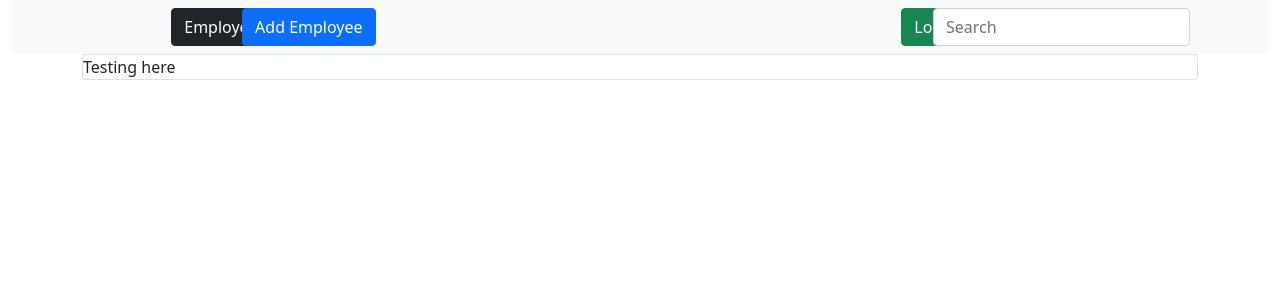
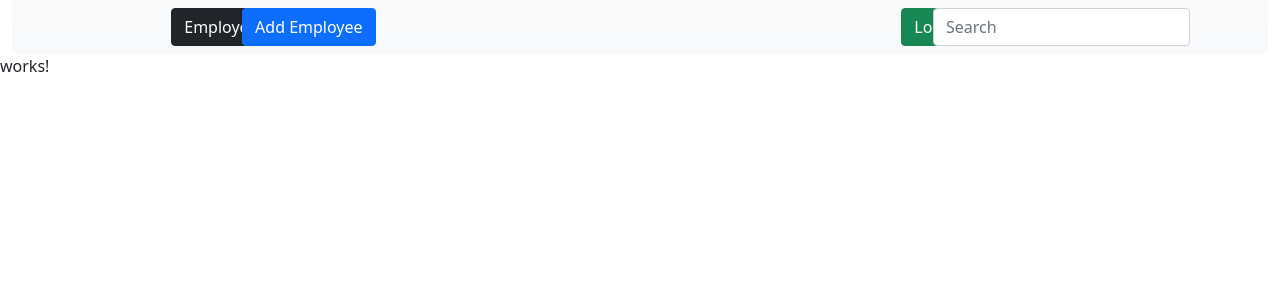
Before and after one commit to IceBreaker8/frontend-angular-employee, an Angular app: page /login in a window 1280 px wide. Shown: the top 300 px of the page. Built offline with nearby package versions, Linux system fonts and the light colour scheme.

Commit message:
fixed stuff

```diff
--- a/package.json
+++ b/package.json
@@ -10,6 +10,7 @@
   },
   "private": true,
   "dependencies": {
+    "@angular-builders/custom-webpack": "^12.1.0",
     "@angular/animations": "~12.1.1",
     "@angular/cdk": "^12.0.0",
     "@angular/common": "~12.1.1",
@@ -23,6 +24,7 @@
     "@nebular/eva-icons": "8.0.0",
     "@nebular/theme": "^8.0.0",
     "aws-amplify": "^4.2.2",
+    "aws-amplify-angular": "^6.0.8",
     "bootstrap": "^5.0.2",
     "eva-icons": "^1.1.2",
     "rxjs": "~6.6.0",
--- a/src/app/app.module.ts
+++ b/src/app/app.module.ts
@@ -16,6 +16,7 @@ import { ReactiveFormsModule } from '@angular/forms';
 import { EmployeeInfoComponent } from './components/employee-info/employee-info.component';
 import { LoginComponent } from './components/login/login.component';
 //aws
+
 
 
 // @TODO: MAKE SEARCH BAR UNFUNCTIONAL OUTSIDE OF EMPLOYEES COMPONENT
@@ -41,7 +42,6 @@ const routes: Routes = [
     LoginComponent
   ],
   imports: [
-
     RouterModule.forRoot(
       routes
     ),
--- a/src/app/components/login/login.component.html
+++ b/src/app/components/login/login.component.html
@@ -1,5 +1 @@
-<div class="container">
-    <div class="card">
-        Testing here
-    </div>
-</div>
+<p>works!</p>
--- a/src/app/components/login/login.component.ts
+++ b/src/app/components/login/login.component.ts
@@ -1,4 +1,5 @@
 import { Component, OnInit } from '@angular/core';
+
 
 @Component({
   selector: 'app-login',
@@ -7,9 +8,11 @@ import { Component, OnInit } from '@angular/core';
 })
 export class LoginComponent implements OnInit {
 
-  constructor() { }
 
-  ngOnInit(): void {
+  constructor() {
+  }
+  ngOnInit() {
+
   }
 
 }
--- a/src/environments/environment.prod.ts
+++ b/src/environments/environment.prod.ts
@@ -1,3 +1,4 @@
 export const environment = {
-  production: true
+  production: true,
+  apiBaseUrl: 'http://localhost:8080'
 };
```
Also changed, not shown: 2 other files (tests, documents, lock files or other folders).
